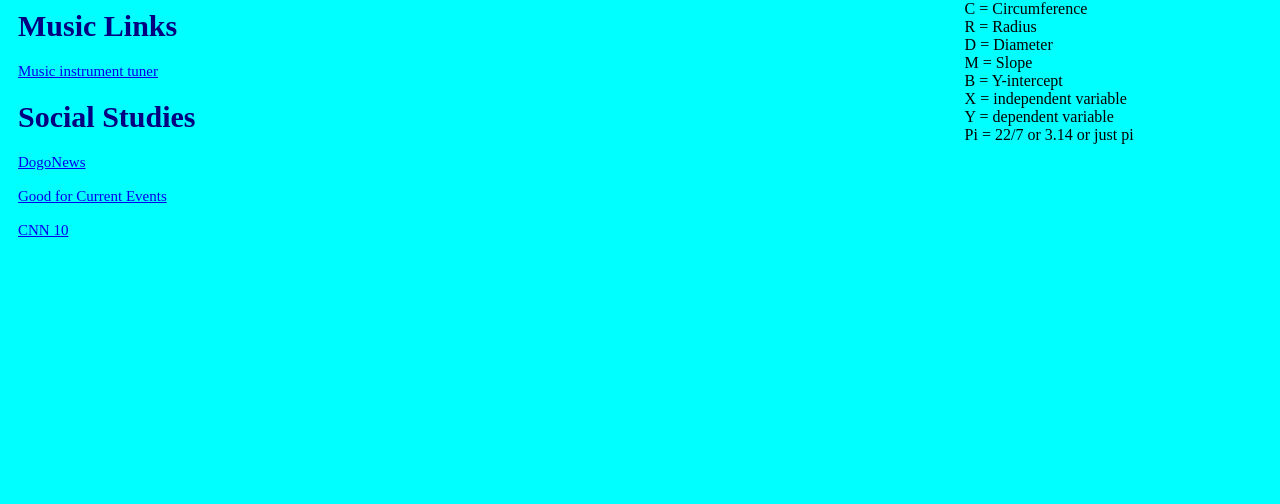
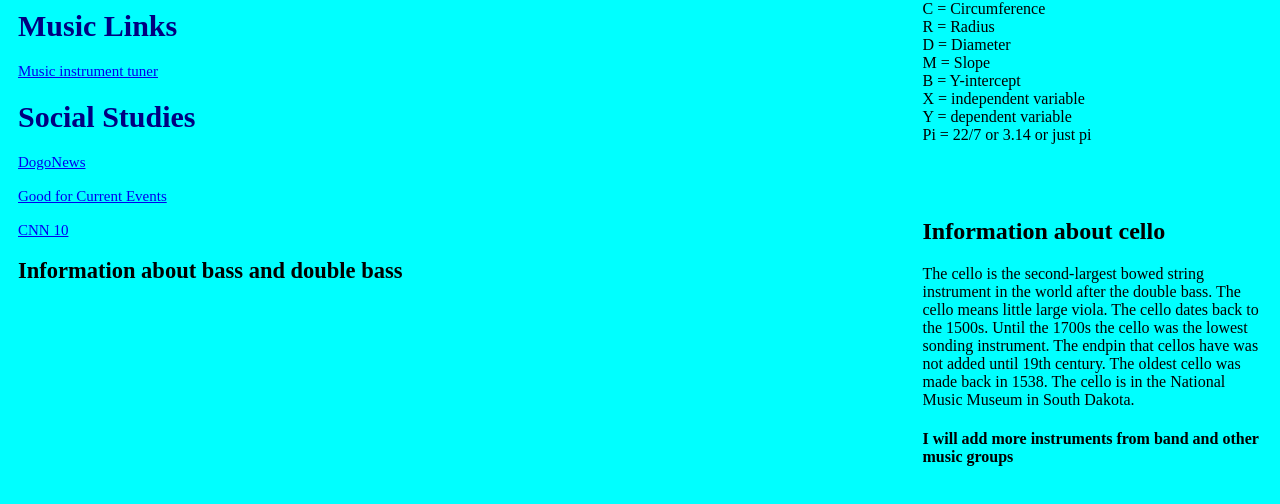
Before and after one commit to aryan-codehub/aryan-codehub.github.io, a plain HTML site: page index.html in a window 1280 px wide. Shown: the part 771-1275 px from the top of the page. Before the commit the page ends 1048 px from the top, so only its background shows below. Drawn offline with Linux system fonts and the light colour scheme.

Commit message:
Added more info about the string instruments

```diff
--- a/index.html
+++ b/index.html
@@ -62,6 +62,9 @@
             <a href="https://www.dogonews.com" target="_blank"> Good for Current Events</a>
             <br></br>
             <a href="https://www.cnn.com/cnn10" target="_blank"> CNN 10</a>
+            <h2> Information about bass and double bass</h2>
+            <p></p>
+
             </div>
             <div class="grid-main">
                 <iframe width="500" height="315" allow="fullscreen; autoplay; encrypted-media" src="https://games.construct.net/82/latest" frameborder="0" allowfullscreen="true" msallowfullscreen="true" mozallowfullscreen="true" webkitallowfullscreen="true" allowpaymentrequest="false" referrerpolicy="unsafe-url" sandbox="allow-same-origin allow-forms allow-scripts allow-pointer-lock allow-orientation-lock allow-popups" scrolling="no"></iframe>
@@ -106,6 +109,16 @@
                     X = independent variable<br>
                     Y = dependent variable<br>
                     Pi = 22/7 or 3.14 or just pi<br>
+<br>
+<br>
+<br>
+                   <h2> Information about cello </h2>
+                   <p> The cello is the second-largest bowed string instrument in the world after the double bass.
+                    The cello means little large viola. The cello dates back to the 1500s. Until the 1700s the cello was the lowest
+                    sonding instrument. The endpin that cellos have was not added until 19th century. The oldest cello was made back in 1538.
+                    The cello is in the National Music Museum in South Dakota.
+                   </p>
+                   <h4> I will add more instruments from band and other music groups</h4>
                 </p>
             </div>
         </div>
```
